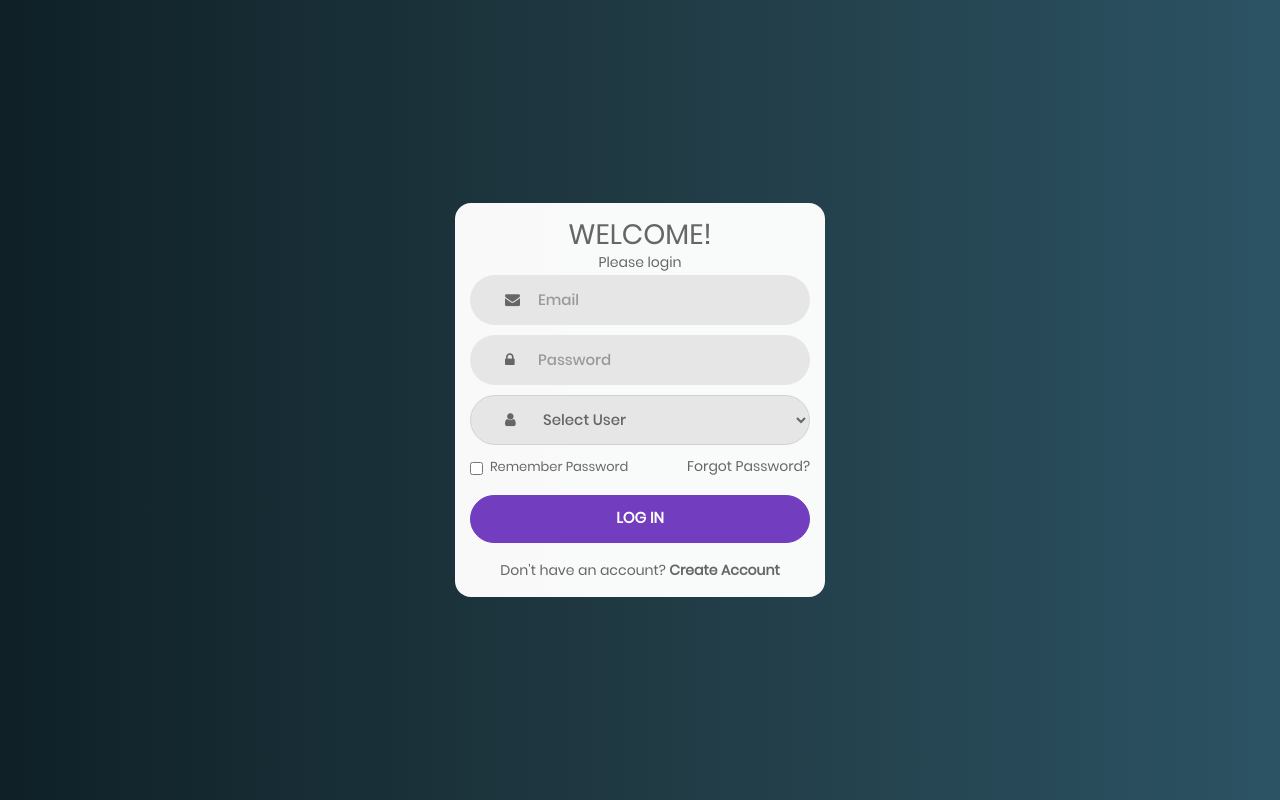
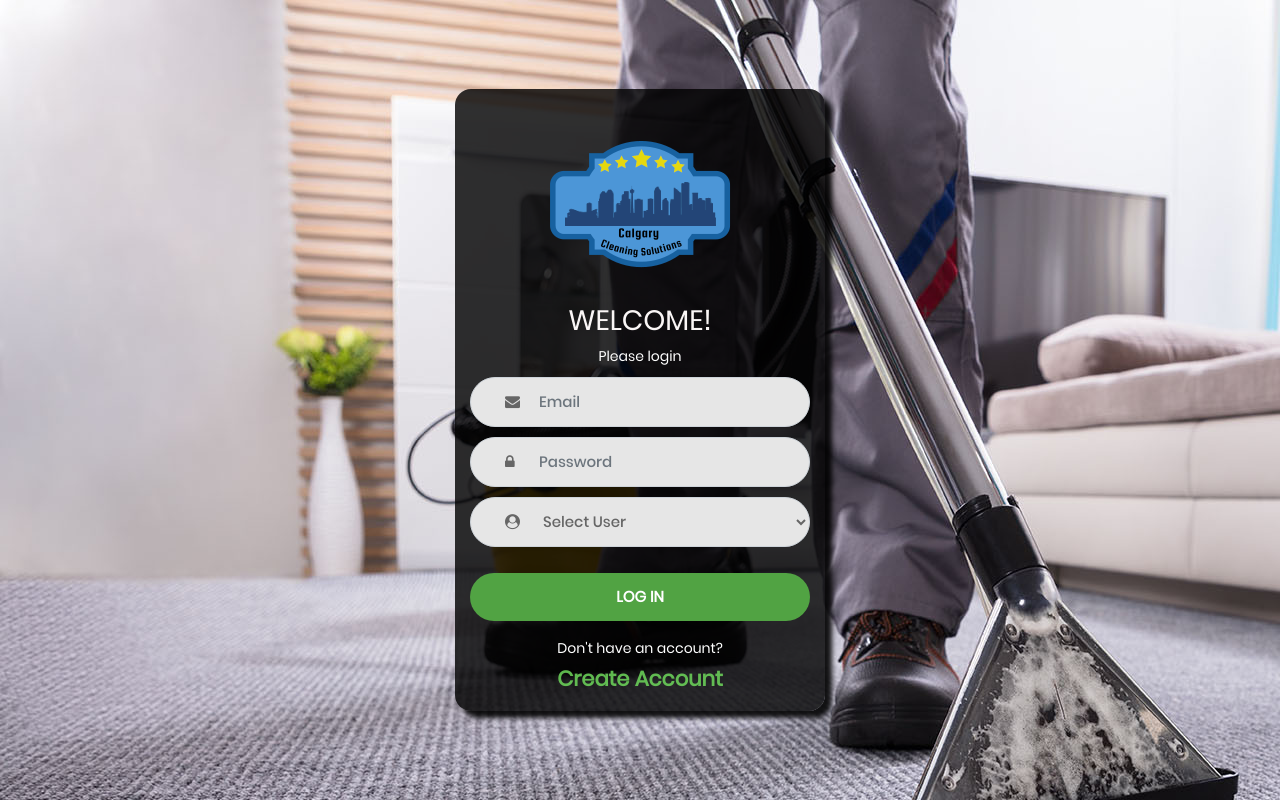
Before and after one commit to jorge-dev/Calgary-Cleaning-Service-WebApp, a PHP site: page / in a window 1280 px wide. Run offline with PHP 8.4, Linux system fonts and the light colour scheme.

Commit message:
finish the front end for login page and added create account file

```diff
--- a/index.html
+++ b/index.php
@@ -55,12 +55,15 @@
             </p>
         </form> -->
 
-        <form class=" validate-form login-form text-center">
-            <h3 class=" font-weight-light text-uppercase">Welcome!</h3>
-            <p class=" font-weight-light">Please login</p>
+        <form class="validate-form login-form text-center">
+            <div class=" js-tilt" data-tilt>
+                <img src="images/logo.png" alt="IMG">
+            </div>
+            <h3 class=" text-uppercase">Welcome!</h3>
+            <p class=" mt-2 fill_text">Please login</p>
 
-            <div class="wrap-input100 validate-input" data-validate="Valid email is required: ex@abc.xyz">
-                <input class="input100" type="text" name="email" placeholder="Email">
+            <div class=" mt-2 wrap-input100 validate-input" data-validate="Valid email is required: ex@abc.xyz">
+                <input class="input100 form-control" type="text" name="email" placeholder="Email">
                 <span class="focus-input100"></span>
                 <span class="symbol-input100">
                     <i class="fa fa-envelope" aria-hidden="true"></i>
@@ -68,17 +71,16 @@
             </div>
 
             <div class="wrap-input100 validate-input" data-validate="Password is required">
-                <input class="input100" type="password" name="pass" placeholder="Password">
+                <input class="input100 form-control" type="password" name="pass" placeholder="Password">
                 <span class="focus-input100"></span>
                 <span class="symbol-input100">
                     <i class="fa fa-lock" aria-hidden="true"></i>
                 </span>
             </div>
-            <div class="wrap-input100 validate-input ">
-
-                <select class="custom-control mr-0 form-control rounded-pill input100" id="inlineFormCustomSelect">
-                    <option selected >Select User</option>
-                    <option  value="Admin">Admin</option>
+            <div class="wrap-input100  ">
+                <select required class=" form-control input100" id="selector">
+                    <option value="">Select User</option>
+                    <option value="Admin">Admin</option>
                     <option value="Customer">Customer</option>
                     <option value="Employee">Employee</option>
 
@@ -86,24 +88,26 @@
 
                 <span class="focus-input100"></span>
                 <span class="symbol-input100">
-                    <i class="fa fa-user" aria-hidden="true"></i>
+                    <i class="fa fa-user-circle" aria-hidden="true"></i>
                 </span>
 
 
 
             </div>
             <div class=" forgot-link form-group d-flex justify-content-between align-items-center">
-                <div class="form-check">
+                <!-- <div class="form-check">
                     <input type="checkbox" class="form-check-input" id="remember" />
                     <label class="form-check-label" for="remember">Remember Password</label>
                 </div>
-                <a href="#">Forgot Password?</a>
+                <a href="#">Forgot Password?</a> -->
             </div>
-            <button type="submit" class="btn mt-2 rounded-pill btn-lg btn-custom btn-block text-uppercase">
+            <button type="submit" id="login_button"
+                class="btn mt-2 rounded-pill btn-lg btn-custom btn-block text-uppercase">
                 Log in
             </button>
-            <p class="mt-3 font-weight-normal">
-                Don't have an account? <a href="#"><strong>Create Account</strong></a>
+            <p class=" fill_text mt-3 font-weight-normal">
+                Don't have an account? <afontawesome
+                 href="#"><br/><strong class="create_acc_text">Create Account</strong></a>
             </p>
         </form>
 
--- a/js/main.js
+++ b/js/main.js
@@ -30,6 +30,7 @@
     function validate (input) {
         if($(input).attr('type') == 'email' || $(input).attr('name') == 'email') {
             if($(input).val().trim().match(/^([a-zA-Z0-9_\-\.]+)@((\[[0-9]{1,3}\.[0-9]{1,3}\.[0-9]{1,3}\.)|(([a-zA-Z0-9\-]+\.)+))([a-zA-Z]{1,5}|[0-9]{1,3})(\]?)$/) == null) {
+
                 return false;
             }
         }
--- a/mainS.css
+++ b/mainS.css
@@ -2,17 +2,13 @@
 body{
   font-family: 'Poppins', sans-serif;
   font-size: 16px;
-  background: #0F2027;  /* fallback for old browsers */
-background: -webkit-linear-gradient(to left, #2C5364, #203A43, #0F2027);  /* Chrome 10-25, Safari 5.1-6 */
-background: linear-gradient(to left, #2C5364, #203A43, #0F2027); /* W3C, IE 10+/ Edge, Firefox 16+, Chrome 26+, Opera 12+, Safari 7+ */
+ background-image: url('images/bg2.jpg');
 
-  color:#666;
+
+  color:rgb(250, 246, 246);
 }
 
-.fa option {
 
-  font-weight: 600;
-}
 .login-container{
   height: 100vh;
   width: 100%;
@@ -20,8 +16,8 @@ background: linear-gradient(to left, #2C5364, #203A43, #0F2027); /* W3C, IE 10+/
 .login-form{
   margin: auto;
   width: 370px;
-
-  background: rgba(255, 255, 255, 0.972);
+  box-shadow: 7px 7px 5px rgba(0, 0, 0, 0.911);
+  background: rgba(0, 0, 0, 0.808);
 
 
   border-radius: 1rem;
@@ -29,44 +25,64 @@ background: linear-gradient(to left, #2C5364, #203A43, #0F2027); /* W3C, IE 10+/
   padding: 15px;
   max-width: 100%;
 }
+.fill_text{
+  color: white;
+  font-weight: 500;
+}
+
+.create_acc_text{
+  font-size: 1.5em;
+  color: rgba(112, 221, 93, 0.829);
+  font-weight: bolder;
+}
+.create_acc_text:hover{
+  color:rgb(0, 255, 170);
+  cursor:pointer;
+}
 .login-form .form-control{
   font-size: 15px;
   min-height: 48px;
   font-weight: 500;
 }
-.login-form a{
+ a{
   text-decoration: none;
   color:#666;
 }
-.login-form a:hover{
-  color:#723dbe;
-}
+
 .forgot-link{
   font-size: 13px;
 }
 
 .form-control:focus{
-  border-color:#723dbe;
-  box-shadow: 0 0 0 0.2rem rgba(114,61,190,.25);
+  border-color:#51A343;
+  box-shadow: 2px 2px 2px 2px rgba(96, 231, 96, 0.5);
 }
 .btn-custom{
-  background: #723dbe;
-  border-color:#723dbe;
+  background: #51A343;
+  /* border-color:#51A343; */
   color:#fff;
   font-size: 15px;
   font-weight: 600;
   min-height: 48px;
+
+  border: none;
+  border-radius: 45px;
+  /* box-shadow: 0px 8px 15px rgba(23, 26, 23, 0.5); */
+  transition: all 0.3s ease 0s;
+  cursor: pointer;
+  outline: none;
 }
 .btn-custom:focus,
 .btn-custom:hover,
 .btn-custom:active,
 .btn-custom:active:focus{
-  background: #54229d;
-  border-color: #54229d;
-  color:#fff;
+  background-color: rgb(46, 229, 77);
+  box-shadow: 0px 15px 20px rgba(46, 229, 131, 0.4);
+  color: #fff;
+  transform: translateY(-7px);
 }
 .btn-custom:focus{
-  box-shadow: 0 0 0 0.2rem rgba(114,61,190,.25);
+  box-shadow: 2px 2px 2px 2px rgba(96, 231, 96, 0.5);
 }
 
 
```
Also changed, not shown: createAccount.php (added, +109 -0 lines), images/bg2.jpg (added).
